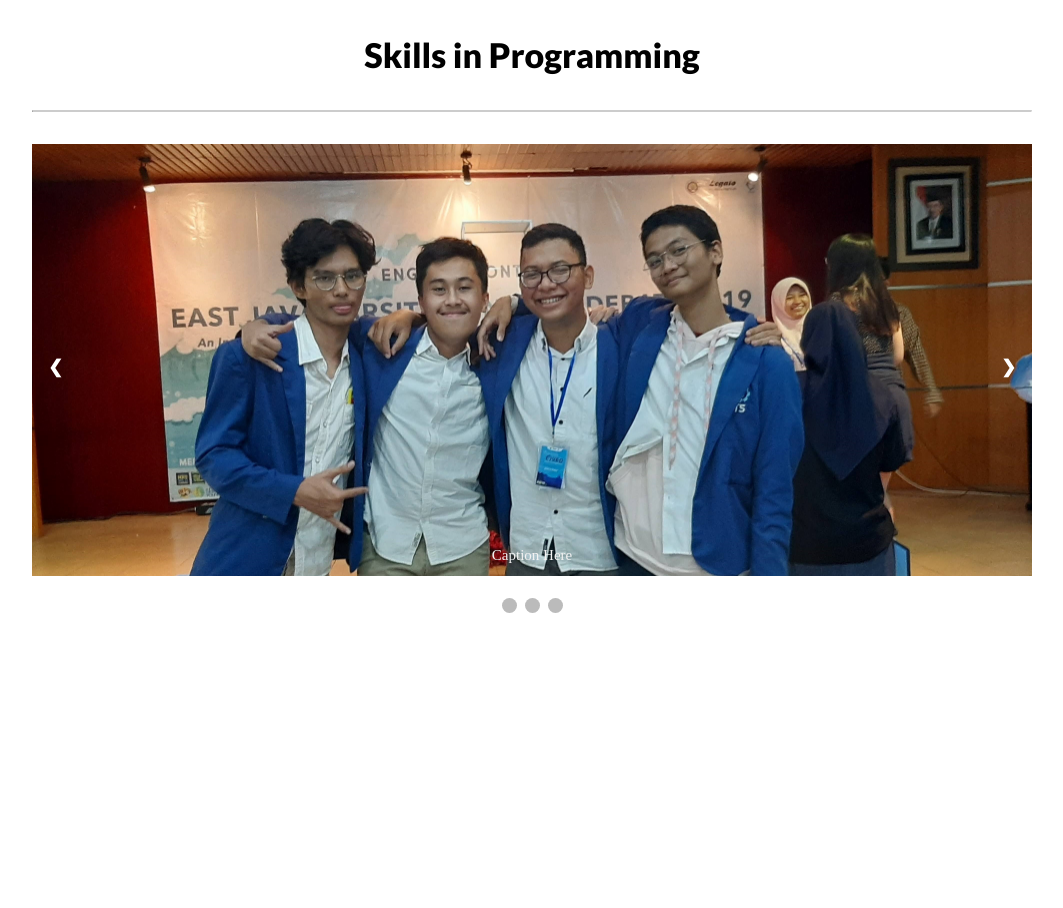
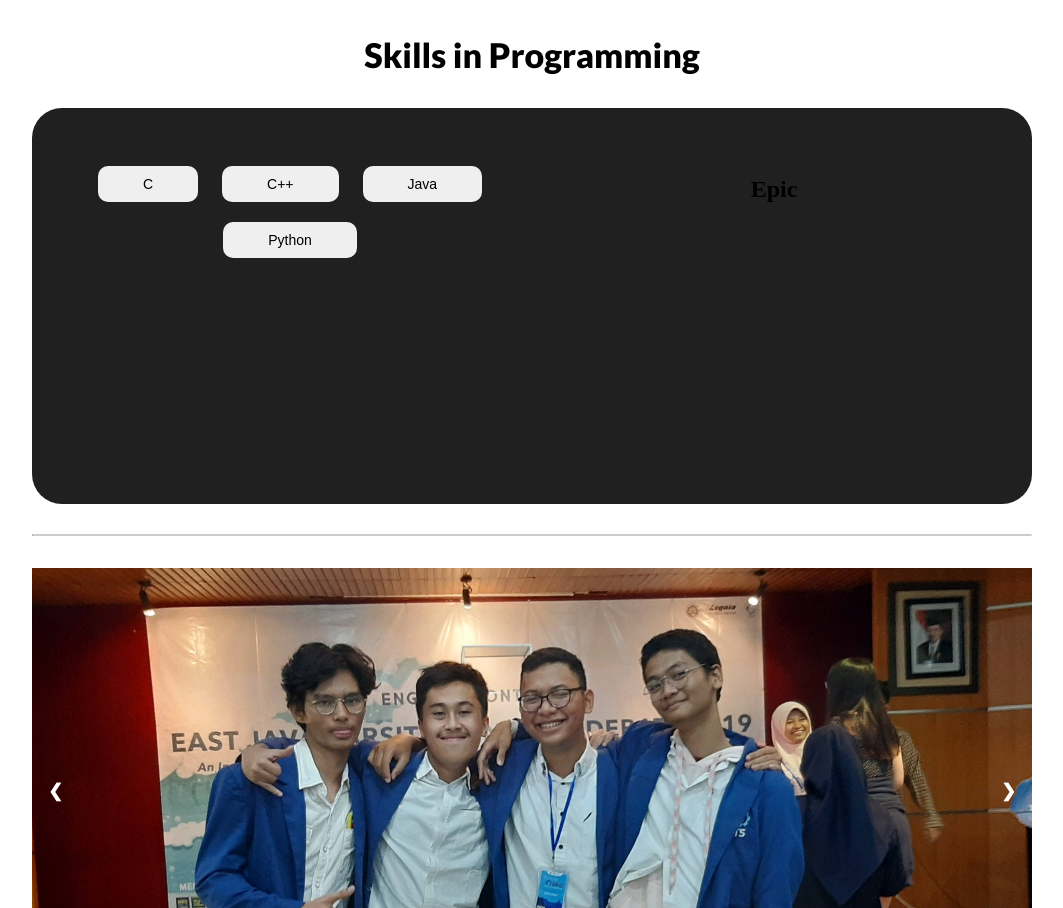
Before and after one commit to putukrisna6/CVWebKreatif, a plain HTML site: page index.html in a window 1280 px wide. Shown: the part 2081-2989 px from the top of the page, without its empty margins (108-1171 px from the left). Before the commit the page ends 2698 px from the top, so only its background shows below. Drawn offline with Linux system fonts and the light colour scheme.

Commit message:
new buttons!

```diff
--- a/index.html
+++ b/index.html
@@ -124,8 +124,18 @@
       <section class="education">
         <h1>Skills in Programming</h1>
       </section>
+      <section class="programming_skills">
+        <div class="grid-3">
+          <button class="menubtn"><span>C</span></button>
+          <button class="menubtn"><span>C++</span></button>
+          <button class="menubtn"><span>Java</span></button>
+          <button class="menubtn"><span>Python</span></button>
+        </div>
+        <div class="grid-3">
+          <h2>Epic</h2>
+        </div>
+      </section>
       <hr style="margin-top:30px;">
-      </section>
     </div>
 
     <div class="slideshow_container">
--- a/stylesheet.css
+++ b/stylesheet.css
@@ -281,6 +281,30 @@ section ul li, section ol li {
   padding: 0.01em 16px;
 }
 
+/* programming_skills */
+.programming_skills {
+  height: 396px;
+  background-color: #202020;
+  padding: 3em 1em;
+  margin-top: 0;
+  margin-bottom: 0;
+  text-align: center;
+  border-radius: 30px;
+}
+.menubtn {
+  margin: 10px;
+  padding: 10px 45px;
+  text-align: center;
+  font-size: 14px;
+  font-style: 'Montserrat';
+  border-radius: 10px;
+  color: white;
+  border: none;
+}
+.menubtn span {
+  color: black;
+}
+
 /* Slideshow */
 .slideshow_container {
   max-width: 1000px;
```
